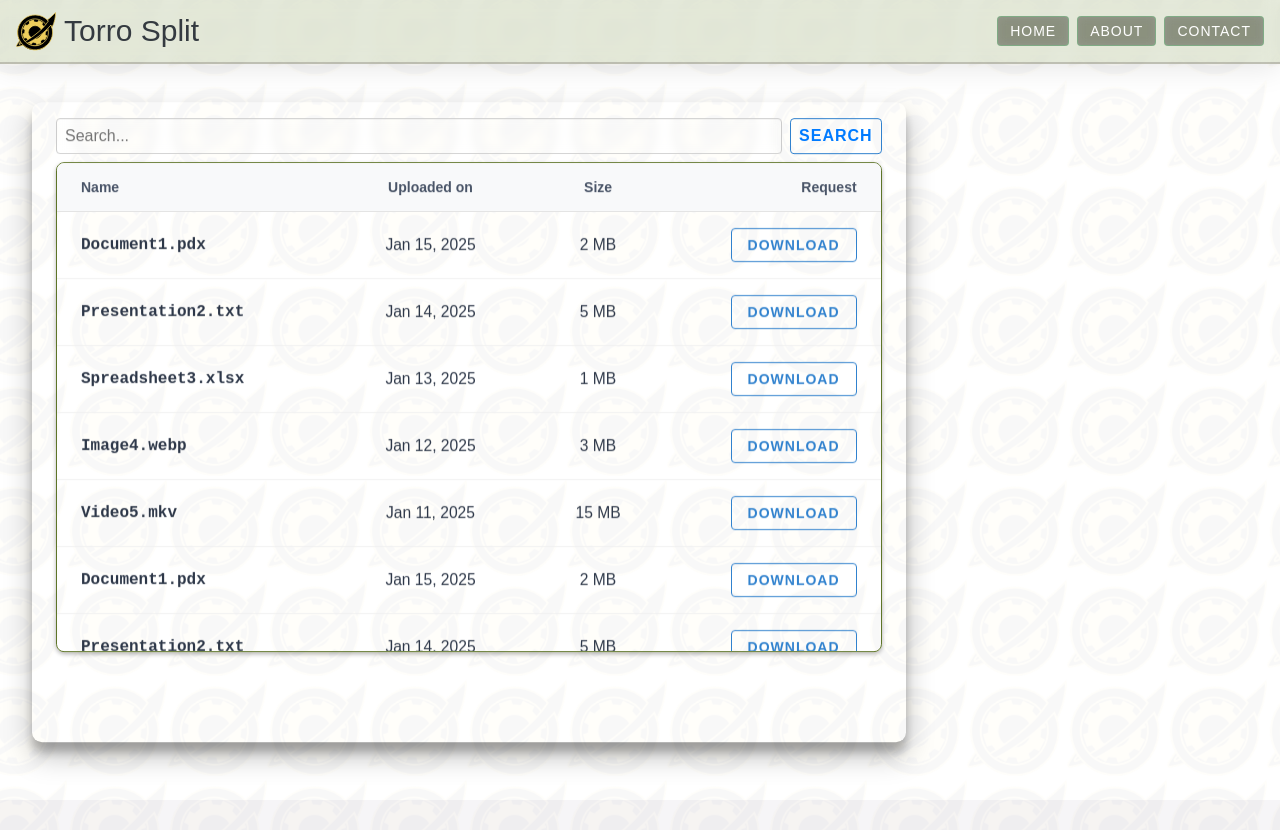
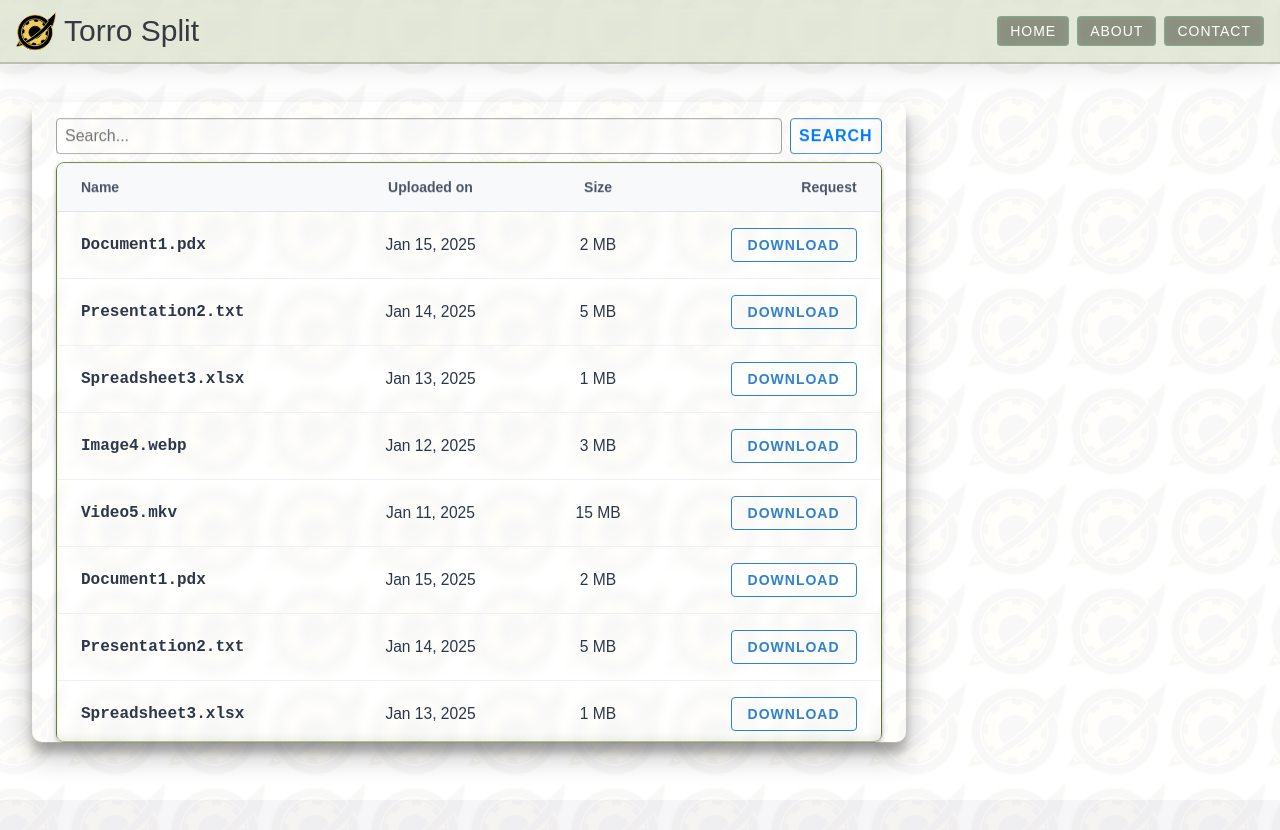
Before and after one commit to rnbr04/torro-split, a React (Vite) app in the folder frontend/: page / in a window 1280 px wide. Built offline with nearby package versions, Linux system fonts and the light colour scheme; a web font is replaced by a local one.

Commit message:
refine files' list

```diff
--- a/frontend/src/components/ScrollableList.css
+++ b/frontend/src/components/ScrollableList.css
@@ -4,11 +4,11 @@
   border-radius: 8px;
   box-shadow: 0 2px 4px rgba(0, 0, 0, 0.288);
   margin: auto;
-  max-width: 1200px;
-  height: 490px; /* Fixed height for scrolling */
+  width: 100%; /* Take full width of parent */
+  height: calc(100% - 60px); /* Adjust based on SearchBox height */
   display: flex;
   flex-direction: column;
-  overflow: hidden; /* Hide overflow on container */
+  overflow: hidden;
 }
 
 .list-header {
@@ -50,10 +50,14 @@
   border-bottom: 1px solid #f0f0f0;
   align-items: center;
   transition: background-color 0.2s ease;
+  background : transparent;
+  backdrop-filter: blur(4px);
+    -webkit-backdrop-filter: blur(4px);
 }
 
 .list-row:hover {
   background-color: #b7e60d2f;
+  cursor: pointer;
 }
 
 .list-row:last-child {
--- a/frontend/src/components/SearchBox.css
+++ b/frontend/src/components/SearchBox.css
@@ -8,7 +8,7 @@
 .search-box__input {
   width: 100%;
   padding: 8px;
-  border: 1px solid #ccc;
+  border: 1px solid #8d8d8dcb;
   border-radius: 4px;
   font-size: 16px;
   background : transparent;
@@ -24,6 +24,8 @@
   color: #007bff;
   font-size: 16px;
   cursor: pointer;
+  backdrop-filter: blur(4px);
+    -webkit-backdrop-filter: blur(4px);
 }
 
 .search-box__button:hover {
--- a/frontend/src/index.css
+++ b/frontend/src/index.css
@@ -0,0 +1,16 @@
+/* Hide scrollbar for Chrome, Safari and Opera */
+body::-webkit-scrollbar {
+    display: none;
+  }
+
+  /* Hide scrollbar for IE, Edge and Firefox */
+  body {
+    -ms-overflow-style: none;  /* IE and Edge */
+    scrollbar-width: none;  /* Firefox */
+  }
+
+  /* In case you need to target html as well */
+  html {
+    -ms-overflow-style: none;  /* IE and Edge */
+    scrollbar-width: none;  /* Firefox */
+  }
```
